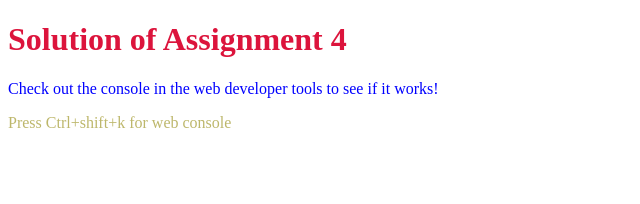
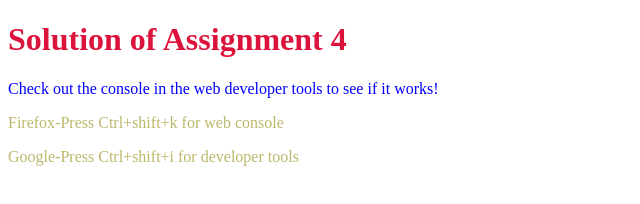
Before and after one commit to pavanbsp/Courseera_CSS_assignment, a plain HTML site: page module_4_solution/index.html in a window 1280 px wide. Shown: the whole page, without its empty margins (0-640 px from the left). Drawn offline with Linux system fonts and the light colour scheme.

Commit message:
Update index.html

```diff
--- a/module_4_solution/index.html
+++ b/module_4_solution/index.html
@@ -12,7 +12,8 @@
 <body>
     <h1 style="color: crimson;">Solution of Assignment 4</h1>
     <p style="color: blue;">Check out the console in the web developer tools to see if it works!</p>
-    <p style="color: darkkhaki;">Press Ctrl+shift+k for web console</p>
+    <p style="color: darkkhaki;">Firefox-Press Ctrl+shift+k for web console</p>
+    <p style="color: darkkhaki;">Google-Press Ctrl+shift+i for developer tools</p>
 </body>
 
 </html>
```
